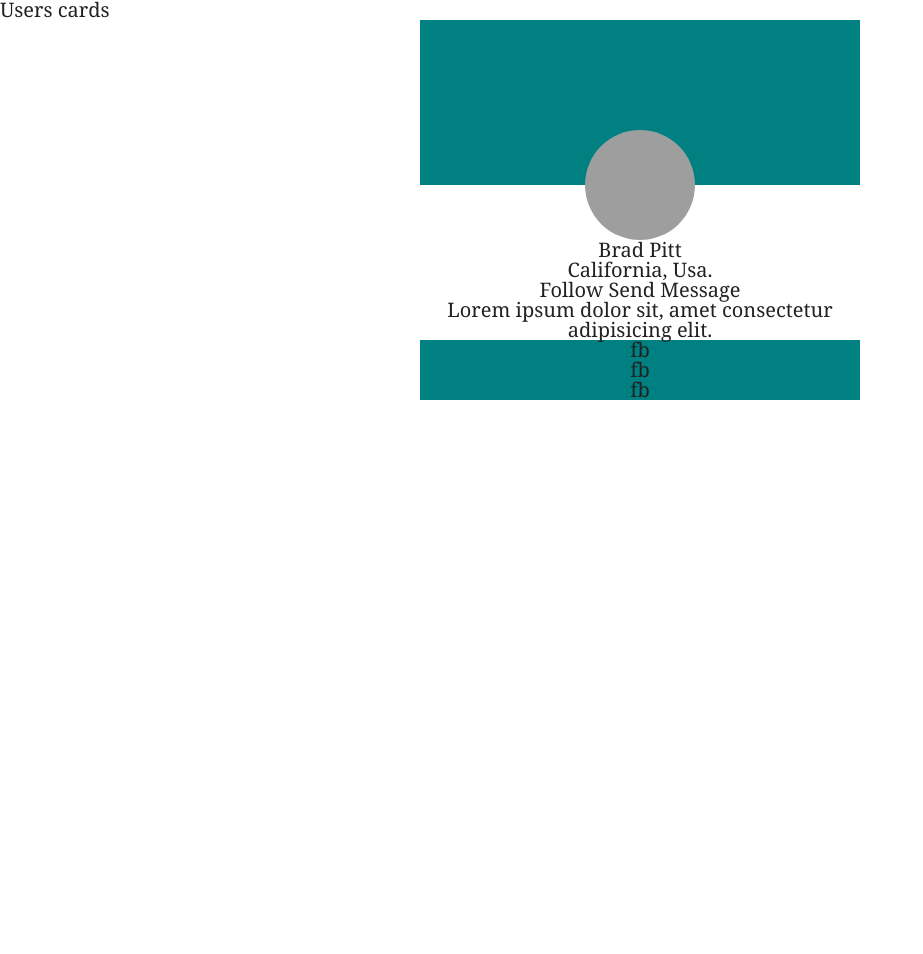
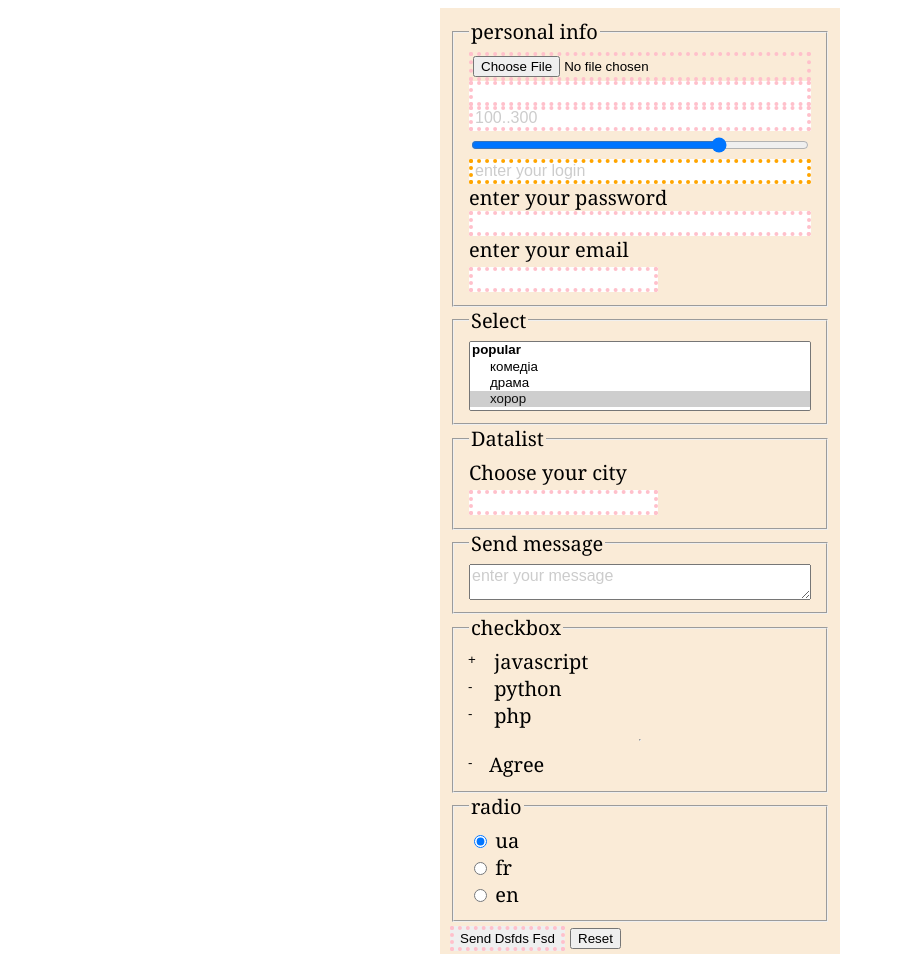
Before and after one commit to freshjsftm/fd2022-2-flex-16-12, a plain HTML site: page index.html in a window 1280 px wide. Shown: the top 954 px of the page, without its empty margins (0-923 px from the left). Before the commit the page ends 800 px from the top, so only its background shows below. Drawn offline with Linux system fonts and the light colour scheme; grey boxes are pictures that could not be loaded.

Commit message:
Add form

```diff
--- a/assets/css/style.css
+++ b/assets/css/style.css
@@ -1,6 +1,7 @@
 :root {
   --size-avatar: 110px;
   --bg-color-card: teal;
+  --space-size: 10px;
   font-size: 20px;
   font-family: Georgia, 'Times New Roman', Times, serif;
 }
@@ -14,40 +15,62 @@ a {
 img{
   width: 100%;
 }
-.cards-container {
-  /* якщо картки різні за висотою */
+
+.form{
+  max-width: 400px;
+  width: 95%;
+  min-width: 300px;
+  padding: var(--space-size);
   margin: auto;
+
+  background-color: antiquewhite;
 }
-.flex-wrapper{
+::placeholder{
+  color: #ccc;
+  font-family: sans-serif;
+  font-size: 0.8rem;
+}
+fieldset{
   display: flex;
-  justify-content: space-around;
+  flex-direction: column;
 }
-.user-card {
-  flex: 0 0 calc(4*var(--size-avatar));
-  padding-top: calc(1.5*var(--size-avatar));
-  background-color: var(--bg-color-card);
-  text-align: center;
+input{
+  border: 4px dotted pink;
 }
-.user-info {
-  background-color: white;
+input:focus{
+  border-color: orange;
+  outline: none;
 }
-.user-avatar{
-  width: var(--size-avatar);
-  height: var(--size-avatar);
-  margin-top: calc(-0.5*var(--size-avatar));
-  border-radius: 50%;
-  object-fit: cover;
-  object-position: top;
+
+/* input::before,
+button::before,
+textarea::before,
+option::before{
+  content:'@@@';
+  background-color: red;
 }
-.user-name {
+*/
+input[type="checkbox"]{
+  /* display: none; */
+  /* opacity: 0; */
+  visibility: hidden;
 }
-.user-address {
+input[type="checkbox"]::before{
+  display: inline-block;
+  /* opacity: 1; */
+  visibility: visible;
+  content:'-';
+  /* content:url(./../icons/check-decagram.svg); */
+  width: 0.9rem;
+  height: 0.9rem;
+  transform: translate(-5px, -5px);
 }
-.user-header,
-.container-btn {
+input[type="checkbox"]:checked:before{
+  content:'+';
+  /* content:url(./../icons/check-decagram-outline.svg);   */
+}
+
+
+input[type="submit"]{
   text-transform: capitalize;
 }
-.user-description {
-}
-.social-list {
-}
--- a/index.html
+++ b/index.html
@@ -5,43 +5,124 @@
     <meta http-equiv="X-UA-Compatible" content="IE=edge" />
     <meta name="viewport" content="width=device-width, initial-scale=1.0" />
     <title>Document</title>
-    <link rel="stylesheet" href="./assets/css/reset.css" />
+    <!-- <link rel="stylesheet" href="./assets/css/reset.css" /> -->
     <link rel="stylesheet" href="./assets/css/style.css" />
   </head>
   <body>
-    <section class="cards-container">
-      <h1>Users cards</h1>
-      <div class="flex-wrapper">
-        <article class="user-card">
-          <section class="user-info">
-            <header class="user-header">
-              <img
-                class="user-avatar"
-                src="./assets/images/Cat_November_2010-1a.jpg"
-                alt=""
-              />
-              <h2 class="user-name">brad pitt</h2>
-              <address class="user-address">
-                california, <span>usa</span>.
-              </address>
-            </header>
-            <div class="container-btn">
-              <a href="">follow</a>
-              <a href="">send message</a>
-            </div>
-            <p class="user-description">
-              Lorem ipsum dolor sit, amet consectetur adipisicing elit.
-            </p>
-          </section>
-          <footer>
-            <ul class="social-list">
-              <li><a href="">fb</a></li>
-              <li><a href="">fb</a></li>
-              <li><a href="">fb</a></li>
-            </ul>
-          </footer>
-        </article>
-      </div>
-    </section>
+    <form class="form" action="" method="post" enctype="multipart/form-data">
+      <fieldset>
+        <legend>personal info</legend>
+
+        <input type="hidden" name="" value="" />
+        <input type="file" name="" id="" />
+        <input type="search" name="" id="" />
+        <input
+          type="number"
+          name=""
+          id=""
+          min="100"
+          max="300"
+          step="20"
+          placeholder="100..300"
+        />
+        <input
+          type="range"
+          name=""
+          id=""
+          value="250"
+          min="100"
+          max="300"
+          step="1"
+          placeholder="100..300"
+        />
+
+        <input
+          type="text"
+          name="login"
+          id="login"
+          placeholder="enter your login"
+          autofocus
+          required
+        />
+        <!-- pattern="^[a-zA-Z0-9_-]{3,15}$" -->
+
+        <label for="password">enter your password</label>
+        <input type="password" name="password" id="password" />
+
+        <label>
+          <span>enter your email</span>
+          <input type="email" name="email" />
+        </label>
+      </fieldset>
+      <fieldset>
+        <legend>Select</legend>
+        <select name="genre" multiple size="4">
+          <optgroup label="popular">
+            <option value="comedia">комедіа</option>
+            <option value="drama">драма</option>
+            <option value="horror" selected>хорор</option>
+            <option value="detectiv">детектив</option>
+          </optgroup>
+          <optgroup label="unpopular">
+            <option value="comedia">комедіа</option>
+            <option value="drama">драма</option>
+            <option value="horror">хорор</option>
+            <option value="detectiv">детектив</option>
+          </optgroup>
+        </select>
+      </fieldset>
+      <fieldset>
+        <legend>Datalist</legend>
+        <label>
+          <span>Choose your city</span>
+          <datalist id="city-list">
+            <option value="Kyiv"></option>
+            <option value="Kruvuy rig"></option>
+            <option value="Krakow"></option>
+          </datalist>
+
+          <input type="text" name="city" list="city-list" />
+        </label>
+      </fieldset>
+      <fieldset>
+        <legend>Send message</legend>
+        <textarea name="message" placeholder="enter your message"></textarea>
+      </fieldset>
+      <fieldset>
+        <legend>checkbox</legend>
+        <label>
+          <input type="checkbox" name="langpr" value="js" checked />
+          javascript
+        </label>
+        <label>
+          <input type="checkbox" name="langpr" value="python" />
+          python
+        </label>
+        <label>
+          <input type="checkbox" name="langpr" value="php" />
+          php
+        </label>
+        <hr />
+        <label><input type="checkbox" name="agree" />Agree</label>
+      </fieldset>
+      <fieldset>
+        <legend>radio</legend>
+        <label>
+          <input type="radio" name="lang" value="ua" checked />
+          ua
+        </label>
+        <label>
+          <input type="radio" name="lang" value="fr" />
+          fr
+        </label>
+        <label>
+          <input type="radio" name="lang" value="en" />
+          en
+        </label>
+      </fieldset>
+      <input type="submit" value="send dsfds fsd" >
+      <!-- <button type="submit">Send</button> -->
+      <button type="reset">Reset</button>
+    </form>
   </body>
 </html>
```
Also changed, not shown: assets/icons/check-decagram-outline.svg (added), assets/icons/check-decagram.svg (added).
